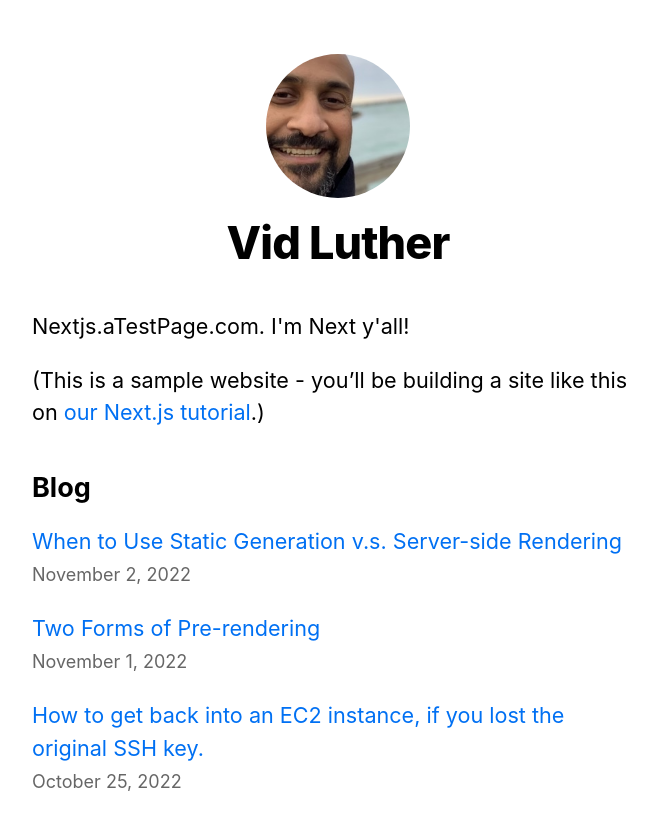
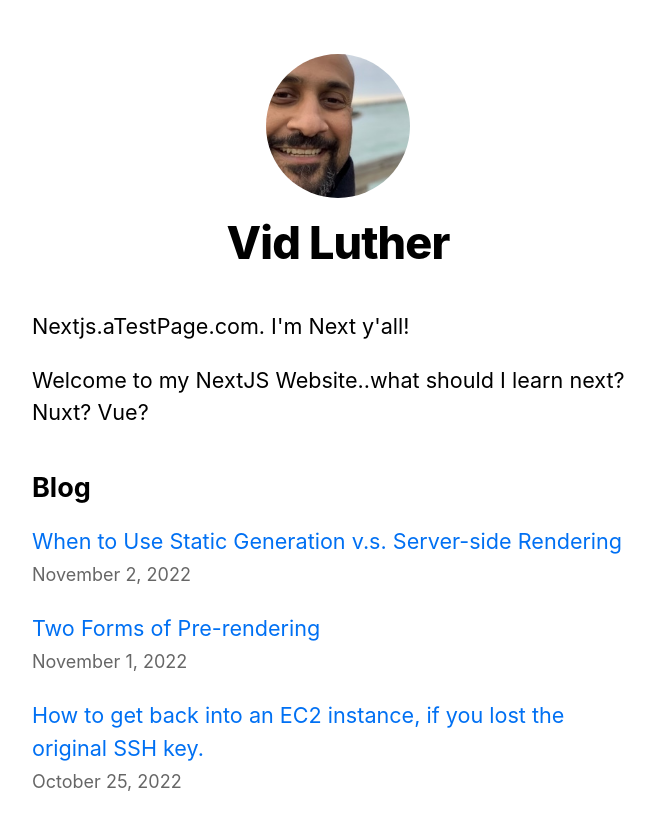
Before and after one commit to vidluther/next.atestpage.com, a Next.js app: page / in a window 1280 px wide. Shown: the top 826 px of the page, without its empty margins (302-959 px from the left). Built offline with nearby package versions, Linux system fonts and the light colour scheme.

Commit message:
changes to homepage

```diff
--- a/pages/index.js
+++ b/pages/index.js
@@ -23,8 +23,7 @@
       <section className={utilStyles.headingMd}>
         <p> Nextjs.aTestPage.com. I'm Next y'all!</p>
         <p>
-          (This is a sample website - you’ll be building a site like this on{' '}
-          <a href="https://nextjs.org/learn">our Next.js tutorial</a>.)
+          Welcome to my NextJS Website..what should I learn next? Nuxt? Vue?
         </p>
       </section>
 
```
